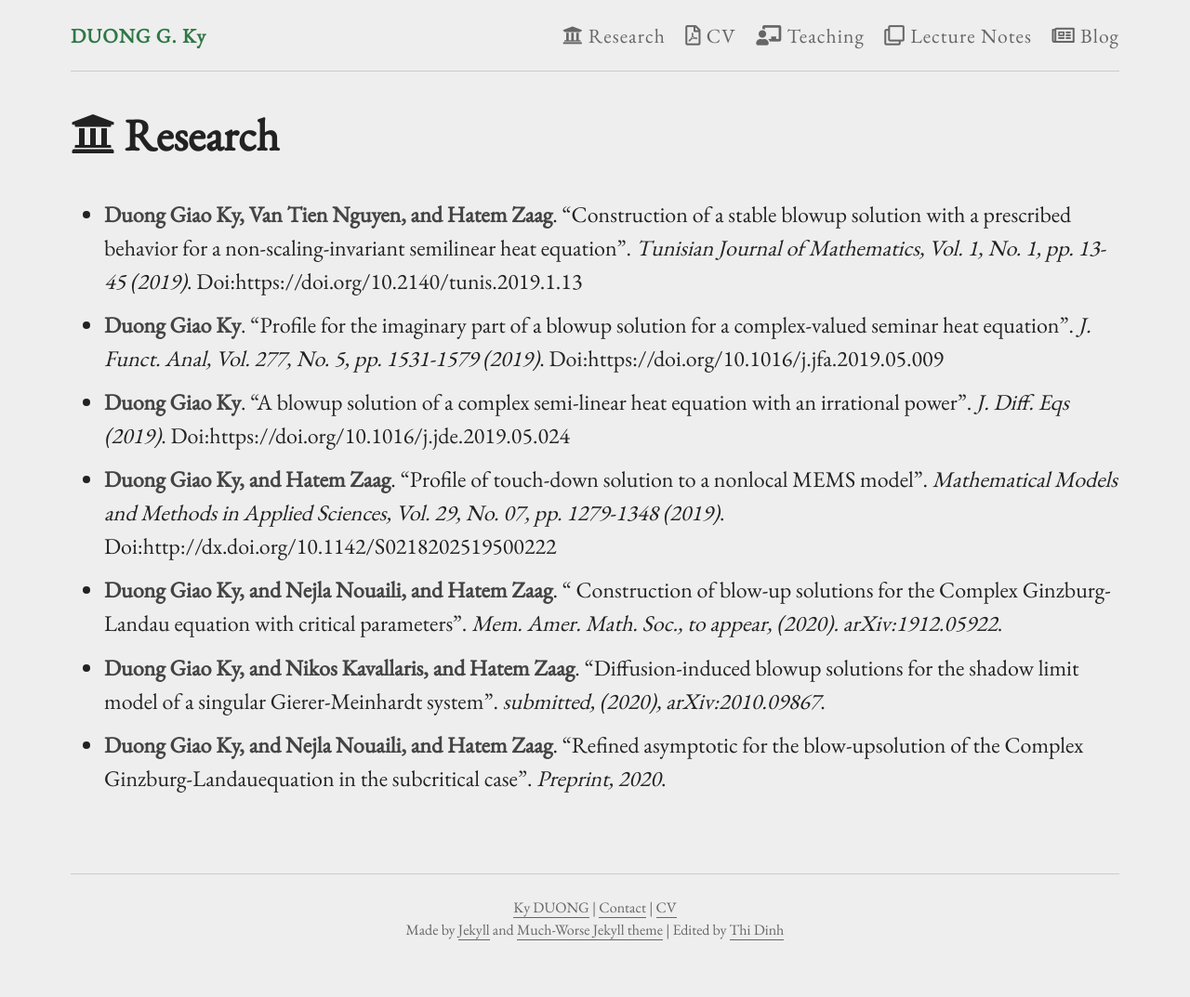
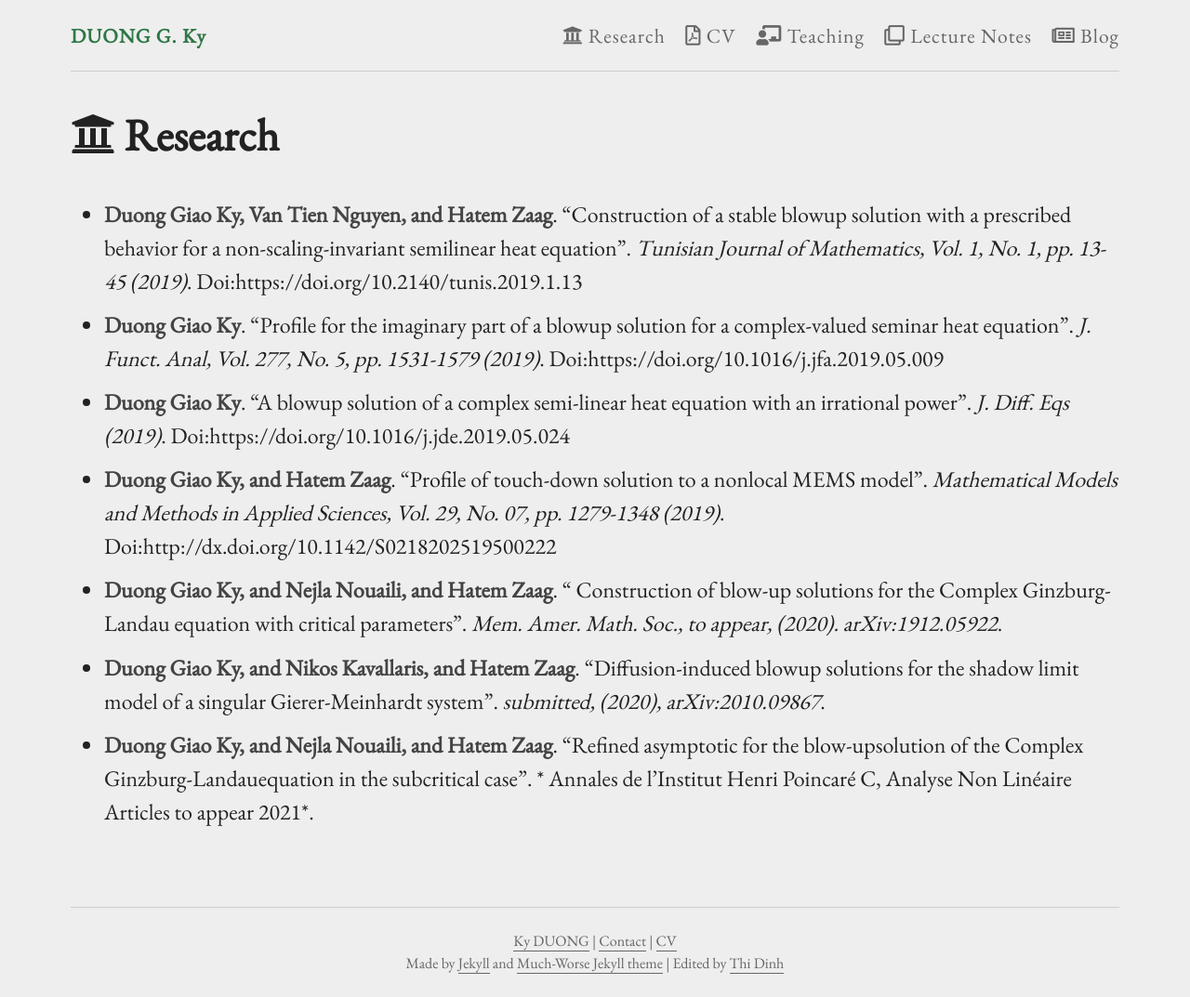
Before and after one commit to duonggiaoky/duonggiaoky.github.io, a Jekyll site: the page built from research.md, in a window 1280 px wide. Shown: the whole page at 93% size. Built offline with Jekyll 4.4.1, drawn with Linux system fonts in a browser that asks for light colours; before the commit the page ends 1037 px from its top, so only the background shows below that.

Commit message:
Update research.yml
up date

```diff
--- a/_data/research.yml
+++ b/_data/research.yml
@@ -22,4 +22,4 @@
   editor: "submitted, (2020), arXiv:2010.09867"
 - author: "Duong Giao Ky, and  Nejla Nouaili, and Hatem Zaag"
   article: "Refined asymptotic for the blow-upsolution of the Complex Ginzburg-Landauequation in the subcritical case"
-  editor: "Preprint, 2020"
+  editor: " Annales de l'Institut Henri Poincaré C, Analyse Non Linéaire Articles to appear 2021"
```
